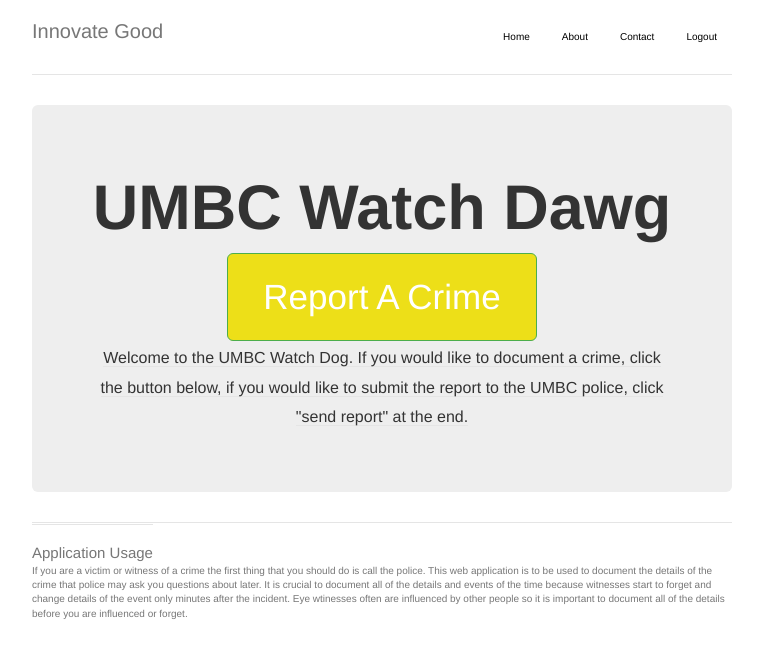
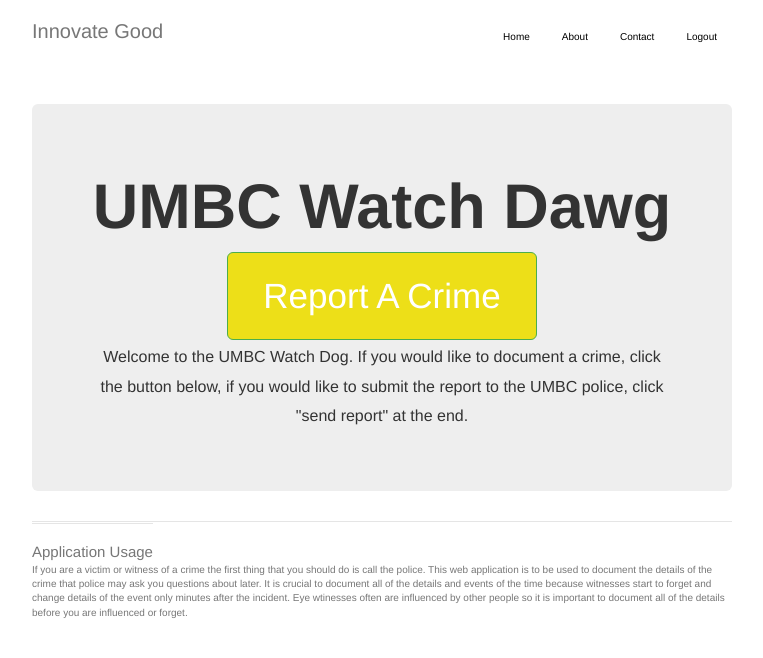
Before and after one commit to umbcWatchDawg/innovate-good-2017, a Django app: page /report in a window 1280 px wide. Shown: the top 658 px of the page, without its empty margins (258-1021 px from the left). Run offline with Django 3.2, Linux system fonts and the light colour scheme; the visitor is signed in with stand-in values (Sample User, id 1); some libraries are stand-ins or nearby versions.

Commit message:
fix underline

```diff
--- a/myproject/static/css/report.css
+++ b/myproject/static/css/report.css
@@ -55,7 +55,7 @@ body {
 .header {
   padding-bottom: 20px;
   font-size: 10px;
-  border-bottom: 1px solid #e5e5e5;
+  /*border-bottom: 1px solid #e5e5e5;*/
   /*background-color: #eddf18;*/
 
 }
@@ -115,13 +115,13 @@ body {
 /* Main marketing message and sign up button */
 .jumbotron {
   text-align: center;
-  border-bottom: 1px solid #e5e5e5;
+  /*border-bottom: 1px solid #e5e5e5;*/
 }
 
 .jumbotron j1{
   /*border-bottom: 1px solid #e5e5e5;*/
     text-align: center;
-  border-bottom: 1px solid #e5e5e5;
+ /* border-bottom: 1px solid #e5e5e5;*/
   font-size: 16px;
   }
 .jumbotron j2{
@@ -171,7 +171,7 @@ body {
     margin-bottom: 30px;
   }
   /* Remove the bottom border on the jumbotron for visual effect */
-  .jumbotron {
+  /*.jumbotron {
     border-bottom: 0;
-  }
+  }*/
 }
```
